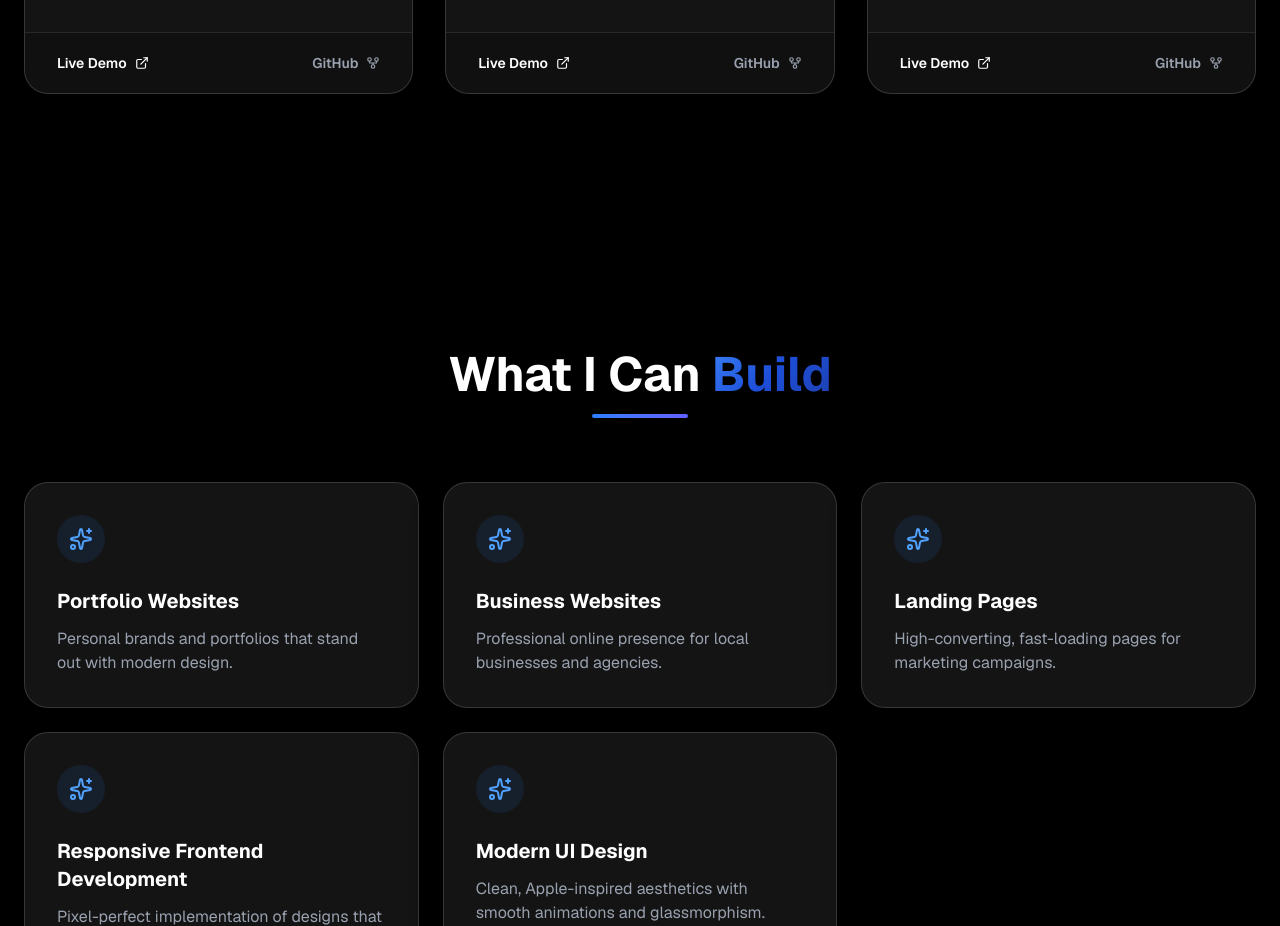
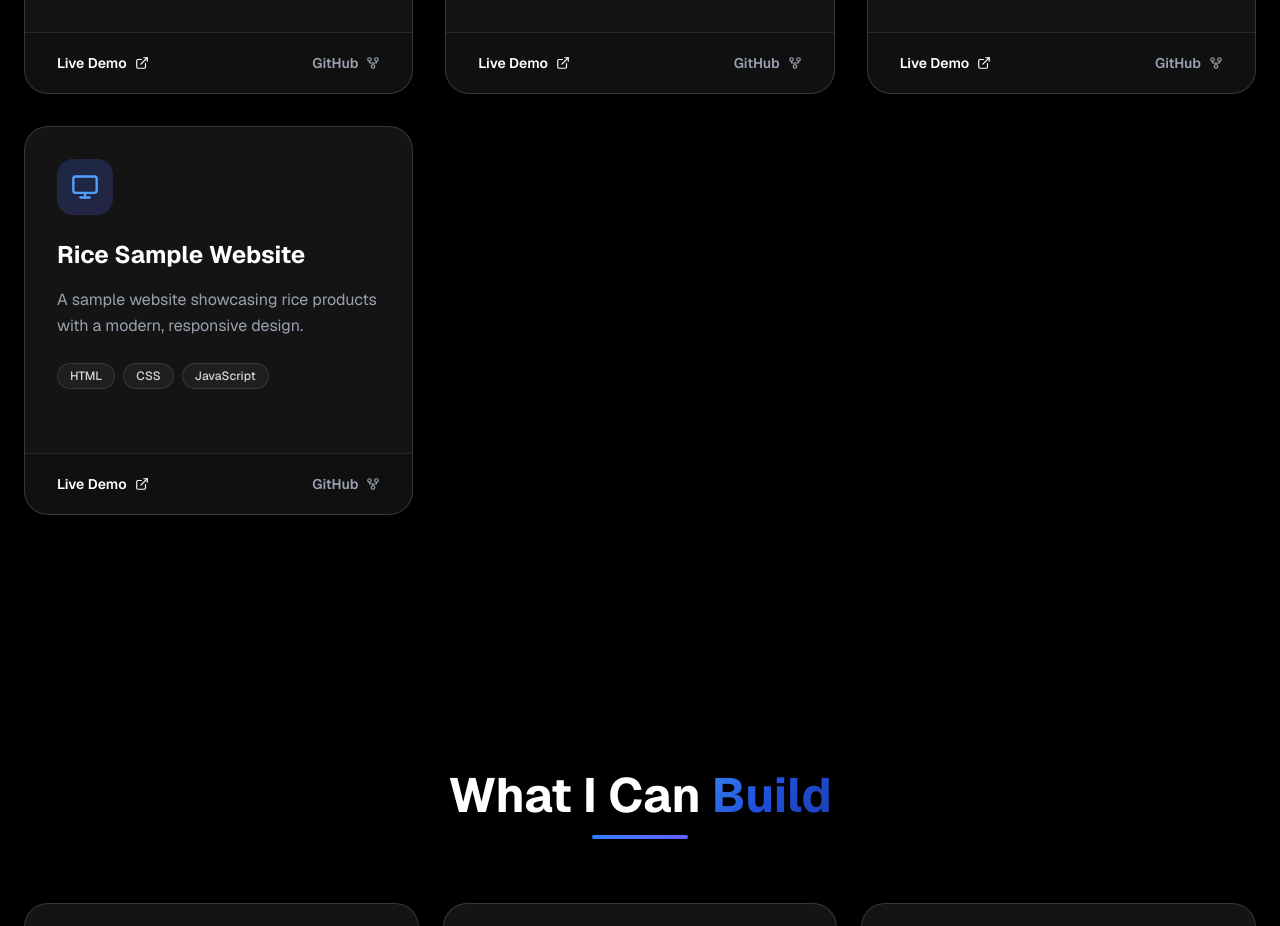
Before and after one commit to dakshybabu-arch/portfolio-backend, a Next.js app: page / in a window 1280 px wide. Shown: the part 3140-4066 px from the top of the page. Built offline with nearby package versions, Linux system fonts and the light colour scheme.

Commit message:
Add rice sample website project to portfolio

```diff
--- a/app/page.tsx
+++ b/app/page.tsx
@@ -137,6 +137,14 @@ export default function Home() {
       technologies: ["Next.js", "TypeScript", "Framer Motion"],
       link: "https://your-protfolio-daksh.vercel.app",
       github: "https://github.com/dakshybabu-arch/protfolio"
+    },
+    {
+      id: 4,
+      name: "Rice Sample Website",
+      description: "A sample website showcasing rice products with a modern, responsive design.",
+      technologies: ["HTML", "CSS", "JavaScript"],
+      link: "#",
+      github: "https://github.com/daksh-arch/rice"
     }
   ];
 
```
